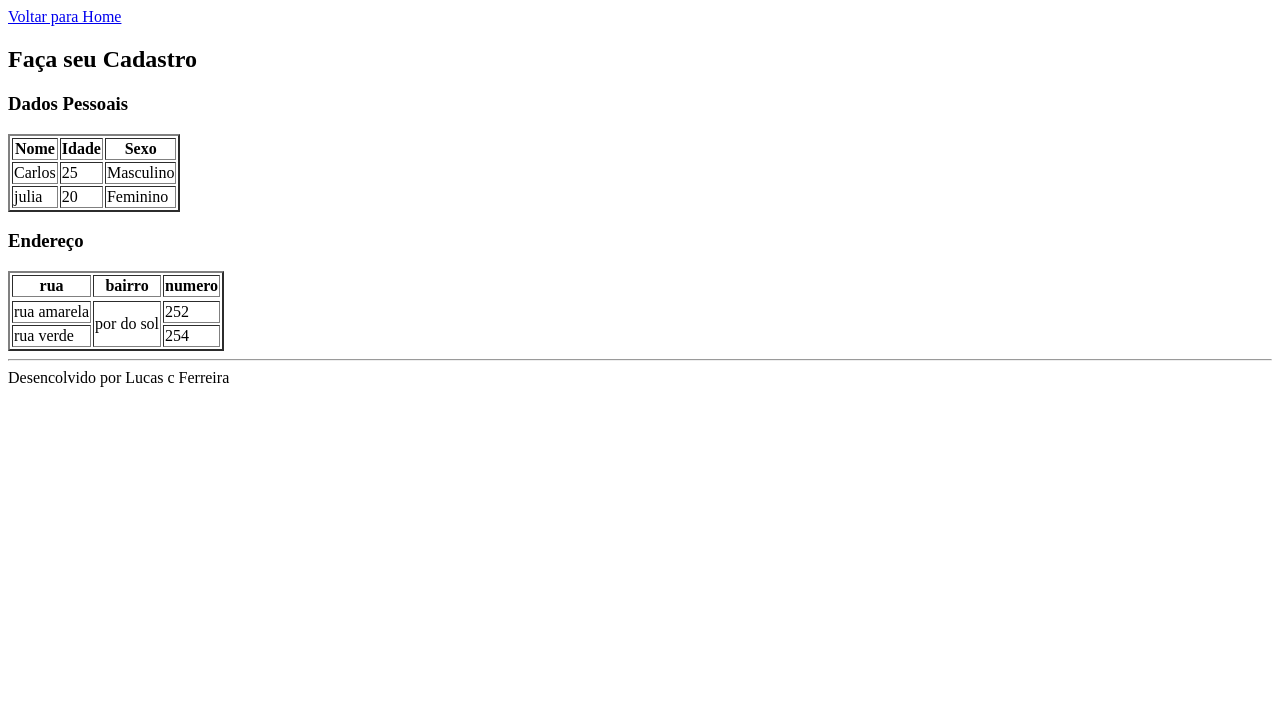
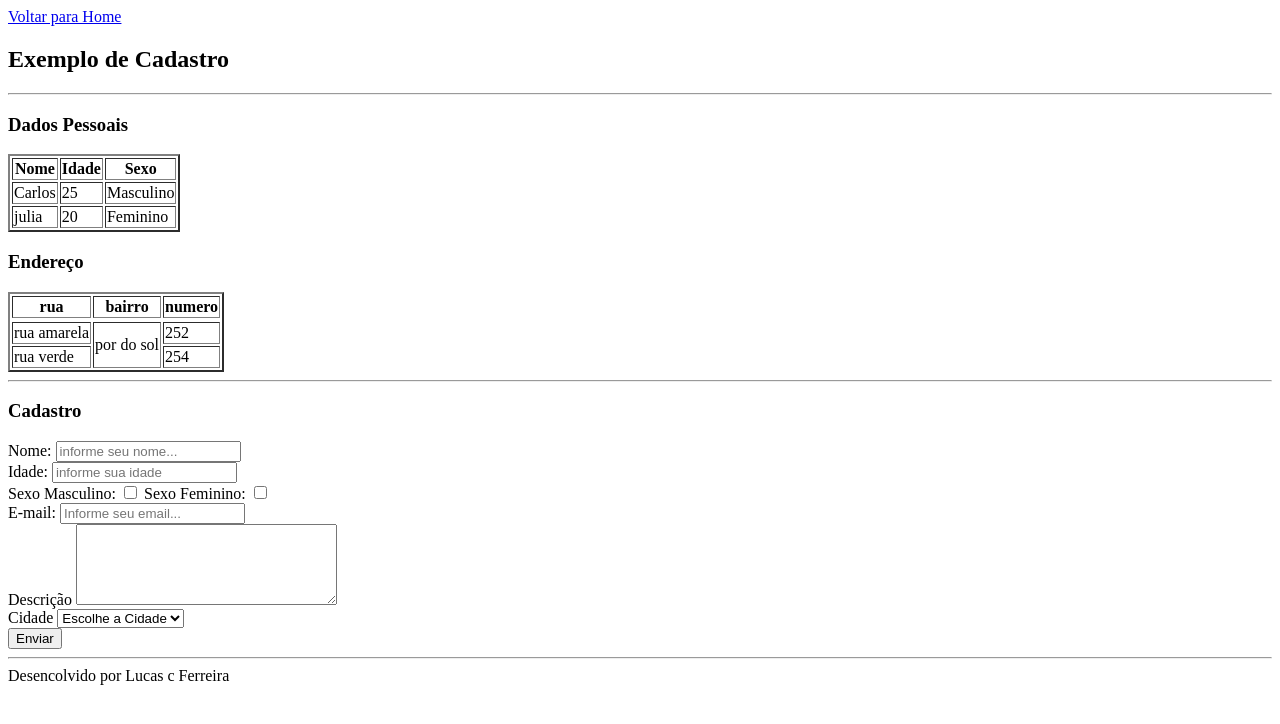
Before and after one commit to luide37/cursoAda, a plain HTML site: page cadastro_conta.html in a window 1280 px wide. Drawn offline with Linux system fonts and the light colour scheme.

Commit message:
formulario completo

```diff
--- a/cadastro_conta.html
+++ b/cadastro_conta.html
@@ -14,7 +14,9 @@
     </header>
 
     <main>
-        <h2>Faça seu Cadastro</h2>
+        <h2> Exemplo de Cadastro</h2>
+
+        <hr>
 
         <section id="tabela1">
 
@@ -74,6 +76,49 @@
 
         </section>
 
+        <hr>
+        <h3>Cadastro</h3>
+
+        <section id="form">
+            <form>
+                <div>
+                    <label for="texto">Nome:</label>
+                    <input type="text" id="texto" name="nome" placeholder="informe seu nome...">
+                </div>
+                <div>
+                    <label for="idade">Idade:</label>
+                    <input type="number" id="idade" name="idade" placeholder="informe sua idade">
+                </div>
+                <div>
+                    <label for="sexo">Sexo Masculino:</label>
+                    <input type="checkbox"  id="sexo" name="sexo" >
+                    <label for="sexf">Sexo Feminino:</label>
+                    <input type="checkbox"  id="sexf" name="sexf" >
+                </div>
+                <div>
+                    <label for="email">E-mail:</label>
+                    <input type="text" id="email" name="email" placeholder="Informe seu email...">
+                </div>
+                <div>
+                    <label for="descricao">Descrição</label>
+                    <textarea name="descricao" id="descricao" cols="30" rows="5" placeholder="Descrição...">
+                    </textarea>
+                </div>
+                <div>
+                   <label for="select">Cidade</label>
+                    <select name="select" id="select">
+                        <option value="" disabled selected> Escolhe a Cidade</option>
+                        <option value="monte">Monte Belo</option>
+                        <option value="cabo">Cabo Verde</option>
+                        <option value="muzambinho">Muzambinho</option>
+                    </select>
+                </div>
+                <div>
+                    <input type="submit" id="enviar" value="Enviar" name="enviar">
+                </div>
+            </form>
+        </section>
+
     </main>
 
     <hr>
```
